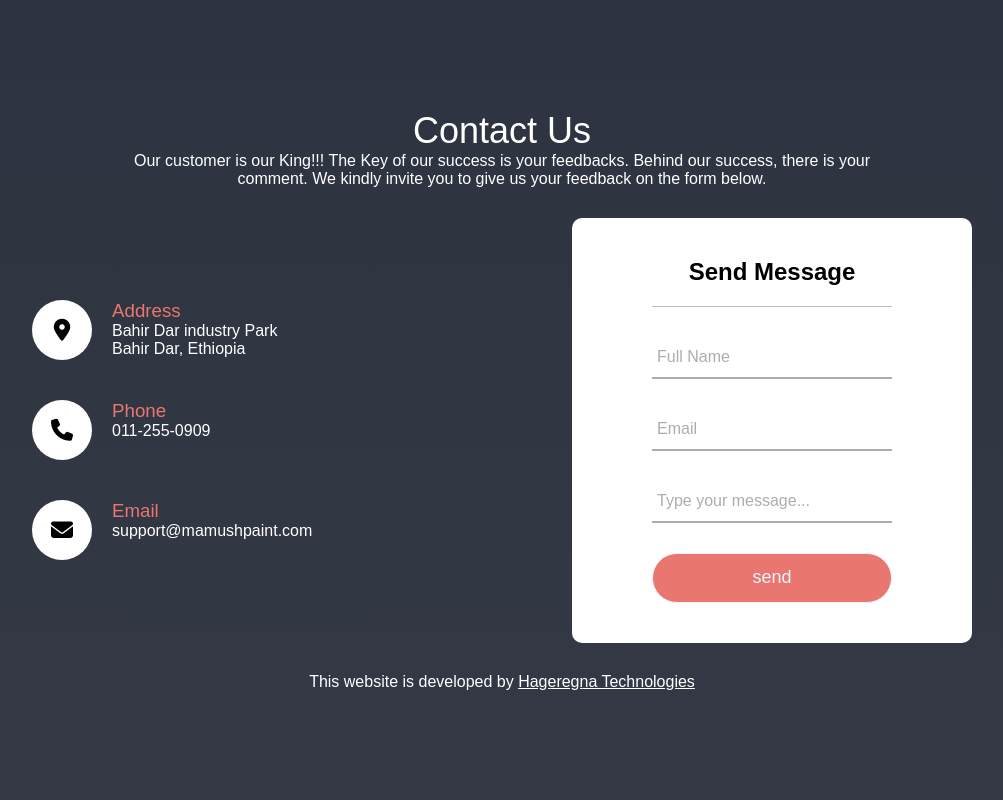
After one commit to Jeremi-code/Paint-Factory-Website, a PHP site: page /contactUs.html in a window 1280 px wide. The commit adds this page. Shown: the whole page, without its empty margins (138-1141 px from the left). Run offline with PHP 8.4, Linux system fonts and the light colour scheme; some libraries are stand-ins or nearby versions.

Commit message:
Contact Us is added.

```diff
--- /dev/null
+++ b/contactUs.css
@@ -0,0 +1,202 @@
+*{
+    margin:0;
+    padding:0;
+    box-sizing:border-box;
+    font-family:Arial, Helvetica, sans-serif;
+}
+
+.contact{
+    position:relative;
+    min-height:100vh;
+    padding:50px 100px;
+    display:flex;
+    justify-content:center;
+    align-items:center;
+    flex-direction:column;
+    background-image:linear-gradient(rgb(45, 51, 64), rgb(52, 57, 69));
+}
+
+.contact .content{
+    max-width:800px;
+    text-align:center;
+}
+
+.contact .content h2{
+    font-size:36px;
+    font-weight:500;
+    color:#fff;
+}
+
+.contact .content p{
+    font-weight:300;
+    color:#fff;
+}
+
+.container{
+    width:100%;
+    display:flex;
+    justify-content:center;
+    align-items:center;
+    margin-top:30px;
+}
+
+.container .contactInfo{
+    width:50%;
+    display:flex;
+    flex-direction:column;
+}
+
+.container .contactInfo .box{
+    position:relative;
+    padding:20px 0;
+    display:flex;
+}
+
+.container .contactInfo .box .icon{
+    min-width:60px;
+    height:60px;
+    background:#fff;
+    display:flex;
+    justify-content:center;
+    align-items:center;
+    border-radius:50%;
+    font-size:22px;
+}
+
+.container .contactInfo .box .text{
+    display:flex;
+    margin-left:20px;
+    font-size:16px;
+    color:#fff;
+    flex-direction:column;
+    font-weight:300;
+}
+
+.container .contactInfo .box .text h3{
+    font-weight:500;
+    color:#e97770;
+}
+
+.contactForm{
+    padding:40px;
+    width:400px;
+    background:white;
+    border-radius:10px;
+}
+
+.contactForm h2{
+    text-align:center;
+    padding:0 0 20px 0;
+    border-bottom:1px solid silver;
+}
+
+.contactForm form{
+    padding:0 40px;
+    box-sizing:border-box;
+}
+
+form .inputBox{
+    position:relative;
+    border-bottom:2px solid #adadad;
+    margin:30px 0;
+}
+
+.inputBox input, .inputBox textarea{
+    width:100%;
+    padding:0 5px;
+    height:40px;
+    font-size:16px;
+    border:none;
+    background:none;
+    outline:none;
+    resize:none;
+}
+
+.inputBox label{
+    position:absolute;
+    top:50%;
+    left:5px;
+    color:#adadad;
+    transform:translateY(-50%);
+    font-size:16px;
+    pointer-events:none;
+    transition:.5s;
+}
+
+.inputBox span::before{
+    content:'';
+    position:absolute;
+    top:40px;
+    left:0;
+    width:0%;
+    height:2px;
+    background:#e97770;
+    transition:.5s;
+}
+
+.inputBox input:focus~label,
+.inputBox input:valid~label
+{
+    top:5px;
+    color:#e97770;
+}
+
+.inputBox textarea:focus~label,
+.inputBox textarea:valid~label{
+    top:-10px;
+    color:#e97770;
+}
+
+.inputBox input:focus~span::before,
+.inputBox input:valid~span::before,
+.inputBox textarea:focus~span::before,
+.inputBox textarea:valid~span::before{
+    width:100%;
+}
+
+input[type="submit"]{
+    width:100%;
+    height:50px;
+    border:1px solid;
+    background:#e97770;
+    border-radius:25px;
+    font-size:18px;
+    color:#e9f4fb;
+    cursor:pointer;
+    outline:none;
+}
+
+input[type="submit"]:hover{
+    border-color:#e97770;
+    transition:.5s;
+}
+
+.ending h1{
+    margin-top:30px;
+    font-size:16px;
+    font-weight:300;
+    color:#fff;
+}
+
+.ending h1 a{
+    font-size:16px;
+    font-weight:300;
+    color:#fff;
+    text-decoration:underline;
+}
+
+.ending h1 a:hover{
+    color:#e97770;
+    transition:0.5s;
+}
+
+@media (max-width: 991px)
+{
+    .contact{
+        padding:50px;
+    }
+
+    .container{
+        flex-direction:column;
+    }
+}
--- /dev/null
+++ b/contactUs.html
@@ -0,0 +1,90 @@
+<html lang="en">
+<head>
+    <meta charset="UTF-8">
+    <meta http-equiv="X-UA-Compatible" content="IE=edge">
+    <meta name="viewport" content="width=device-width, initial-scale=1.0">
+    <script
+      src="https://kit.fontawesome.com/45de7afa15.js"
+      crossorigin="anonymous"
+    ></script>
+    <link rel="stylesheet" type="text/css" href="contactUs.css">
+    <title>Contact Us</title>
+</head>
+<body>
+    <section class="contact">
+        <div class="content">
+            <h2>Contact Us</h2>
+            <p>
+                Our customer is our King!!! The Key of our success is
+                your feedbacks. Behind our success, there is your comment.
+                We kindly invite you to give us your feedback on the form below.
+            </p>
+        </div>
+        <div class="container">
+            <div class="contactInfo">
+                <div class="box">
+                    <div class="icon"><i class="fa-solid fa-location-dot"></i></div>
+                    <div class="text">
+                        <h3>Address</h3>
+                        <p>
+                            Bahir Dar industry Park<br/>
+                            Bahir Dar, Ethiopia
+                        </p>
+                    </div>
+                </div>
+
+                <div class="box">
+                    <div class="icon"><i class="fa-solid fa-phone"></i></div>
+                    <div class="text">
+                        <h3>Phone</h3>
+                        <p>
+                            011-255-0909
+                        </p>
+                    </div>
+                </div>
+
+                <div class="box">
+                    <div class="icon"><i class="fa-solid fa-envelope"></i></div>
+                    <div class="text">
+                        <h3>Email</h3>
+                        <p>
+                            support@mamushpaint.com
+                        </p>
+                    </div>
+                </div>
+            </div>
+
+            <div class="contactForm">
+                <form>
+                    <h2>Send Message</h2>
+                    <div class="inputBox">
+                        <input type="text" name="" required="required">
+                        <span></span>
+                        <label>Full Name</label>
+                    </div>
+
+                    <div class="inputBox">
+                        <input type="text" name="" required="required">
+                        <span></span>
+                        <label>Email</label>
+                    </div>
+
+                    <div class="inputBox">
+                        <textarea required="required"></textarea>
+                        <span></span>
+                        <label>Type your message...</label>
+                    </div>
+
+
+                        <input type="submit" name="" value="send">
+
+                </form>
+            </div>
+        </div>
+        <div class="ending">
+            <h1>This website is developed by <a href="./Hageregna.html">Hageregna Technologies</a></h1>
+        </div>
+
+    </section>
+</body>
+</html>
--- a/moreInfo.html
+++ b/moreInfo.html
@@ -4,6 +4,10 @@
     <meta http-equiv="X-UA-Compatible" content="IE=edge">
     <meta name="viewport" content="width=device-width, initial-scale=1.0">
     <link rel="stylesheet" type="text/css" href="moreInfo.css">
+    <link
+      href="https://fonts.googleapis.com/css?family=Poppins"
+      rel="stylesheet"
+    />
     <title>more info</title>
 </head>
 <body>
```
Also changed, not shown: Hageregna.css (added, +43 -0 lines), Hageregna.html (added, +39 -0 lines), moreInfo.css (+12 -0 lines), Ermi.jpg (added), Nati.jpg (added).
